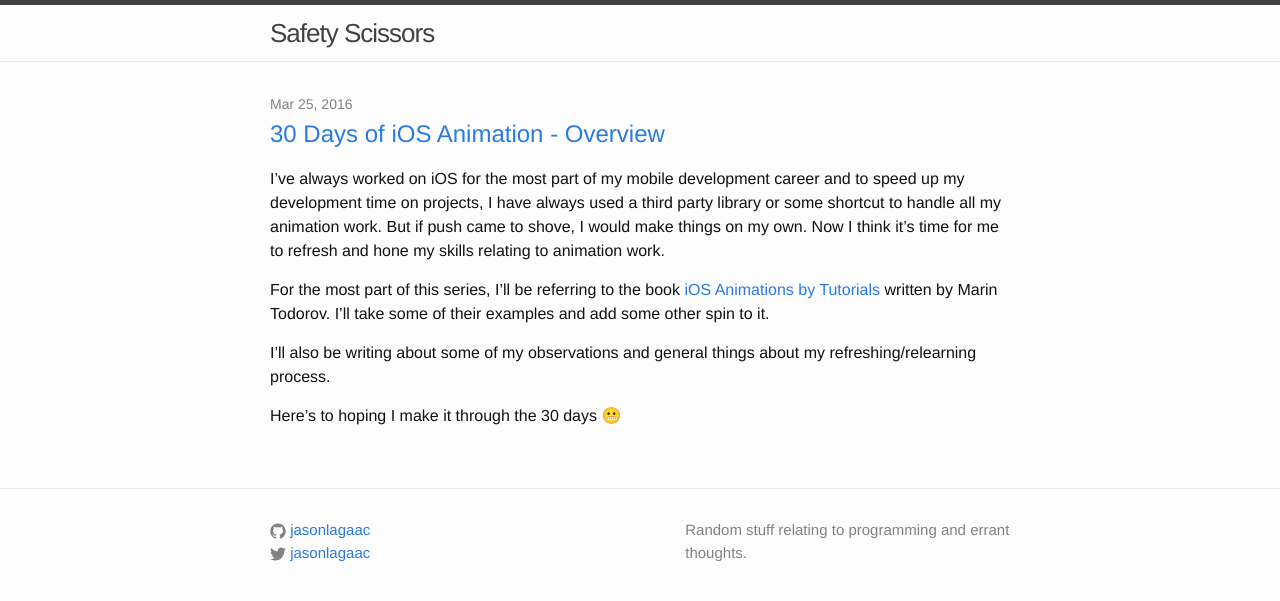
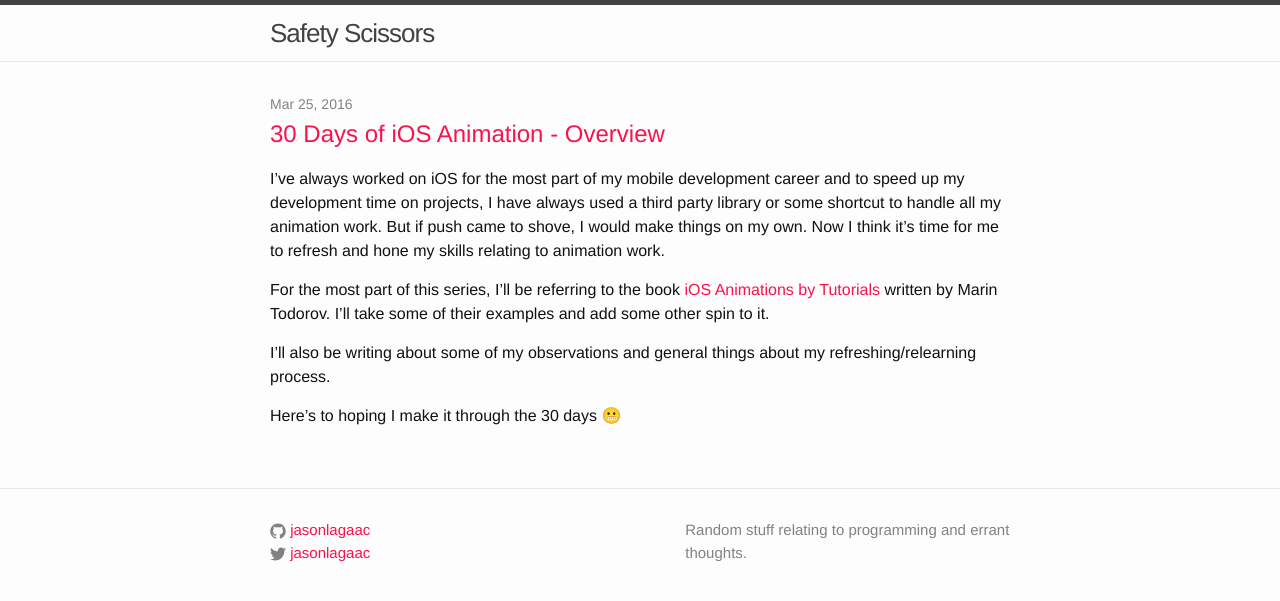
Before and after one commit to jasonlagaac/jasonlagaac, a Jekyll site: the page built from index.html, in a window 1280 px wide. Shown: the top 601 px of the page. Built offline with Jekyll 4.4.1, drawn with Linux system fonts in a browser that asks for light colours.

Commit message:
Added changes to stylesheet

```diff
--- a/_sass/_base.scss
+++ b/_sass/_base.scss
@@ -93,10 +93,6 @@ h1, h2, h3, h4, h5, h6 {
 a {
     color: $brand-color;
     text-decoration: none;
-
-    &:visited {
-        color: darken($brand-color, 15%);
-    }
 
     &:hover {
         color: $text-color;
--- a/_sass/_layout.scss
+++ b/_sass/_layout.scss
@@ -12,7 +12,7 @@
 
 .site-title {
     font-size: 26px;
-    font-weight: 300;
+    font-weight: 500;
     line-height: 56px;
     letter-spacing: -1px;
     margin-bottom: 0;
--- a/css/main.scss
+++ b/css/main.scss
@@ -16,7 +16,7 @@ $spacing-unit:     30px;
 
 $text-color:       #111;
 $background-color: #fdfdfd;
-$brand-color:      #2a7ae2;
+$brand-color:      #f9124C;
 
 $grey-color:       #828282;
 $grey-color-light: lighten($grey-color, 40%);
```
